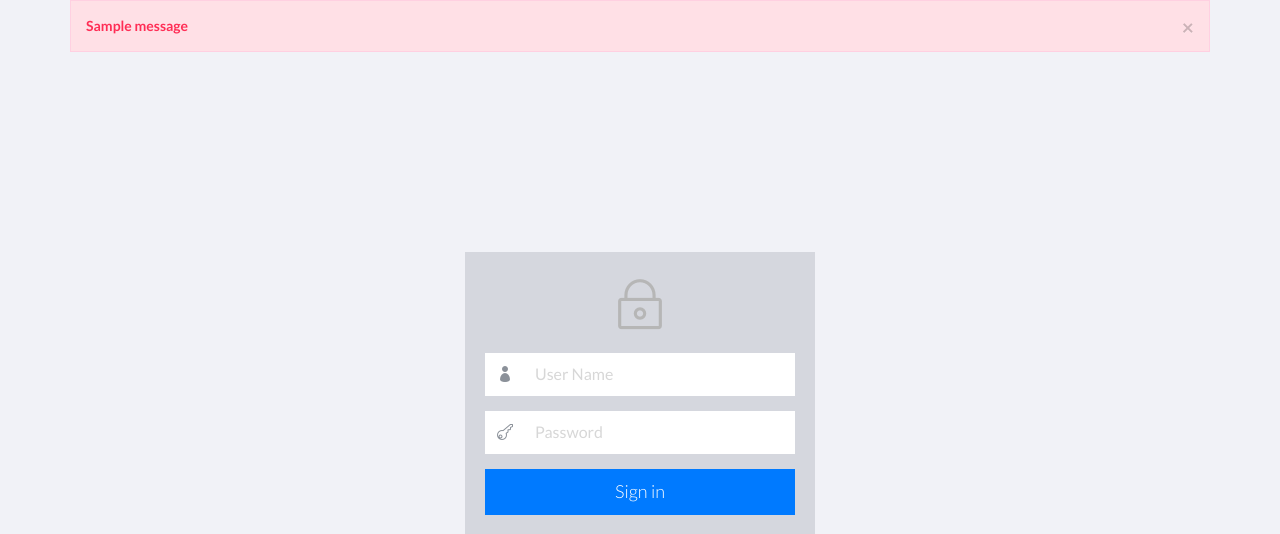
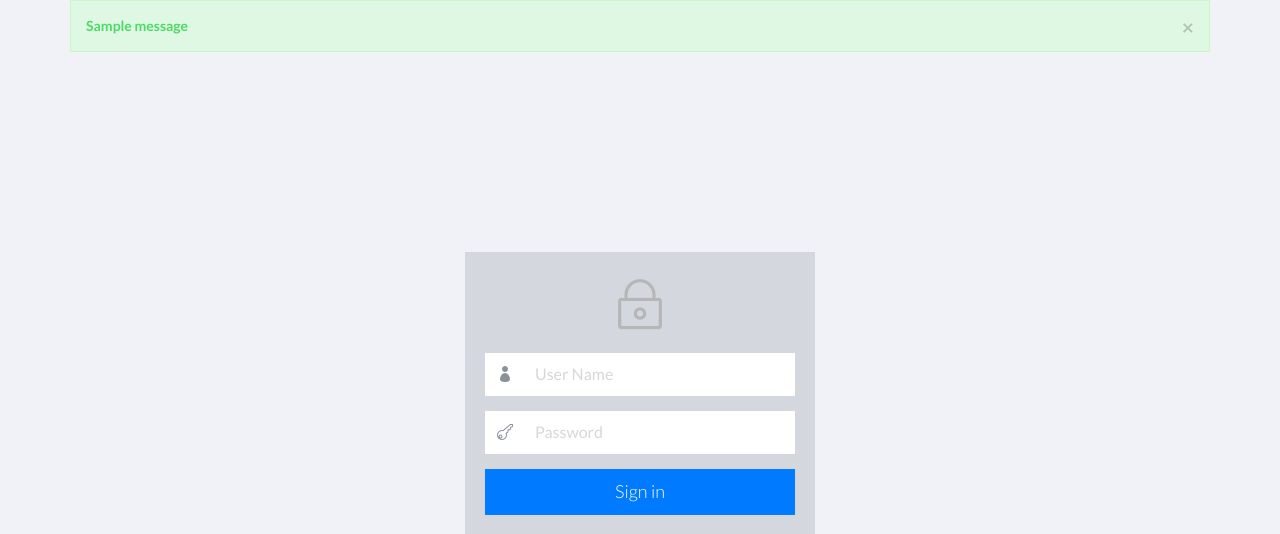
Before and after one commit to red-hat-storage/rlocker, a Django app: page /login/ in a window 1280 px wide. Shown: the top 534 px of the page. Run offline with Django 3.2, Linux system fonts and the light colour scheme; tables that the repository leaves empty hold one stand-in row (values such as "Sample post"); one stand-in notice (Sample message) is shown.

Commit message:
Fixing login messages

```diff
--- a/account/views.py
+++ b/account/views.py
@@ -17,7 +17,7 @@ def login_page(request):
             messages.info(request, f"You are logged in as {user.username}")
             return redirect('dashboard_page')
         else:
-            messages.error(request, 'The combination of the user name and the password is wrong!')
+            messages.error(request, extra_tags='danger', message='The combination of the user name and the password is wrong!')
             return redirect('login_page')
 
 def logout_page(request):
--- a/templates/account/login.html
+++ b/templates/account/login.html
@@ -40,7 +40,7 @@
          <!-- Django Messages Area start -->
          {% if messages %}
               {% for message in messages %}
-                  <div class="alert alert-danger fade in">
+                  <div class="alert alert-{{ message.tags }} fade in">
                       <button data-dismiss="alert" class="ml-2 mb-1 close" type="button">
                           <span aria-hidden="true">&times;</span>
                       </button>
```
